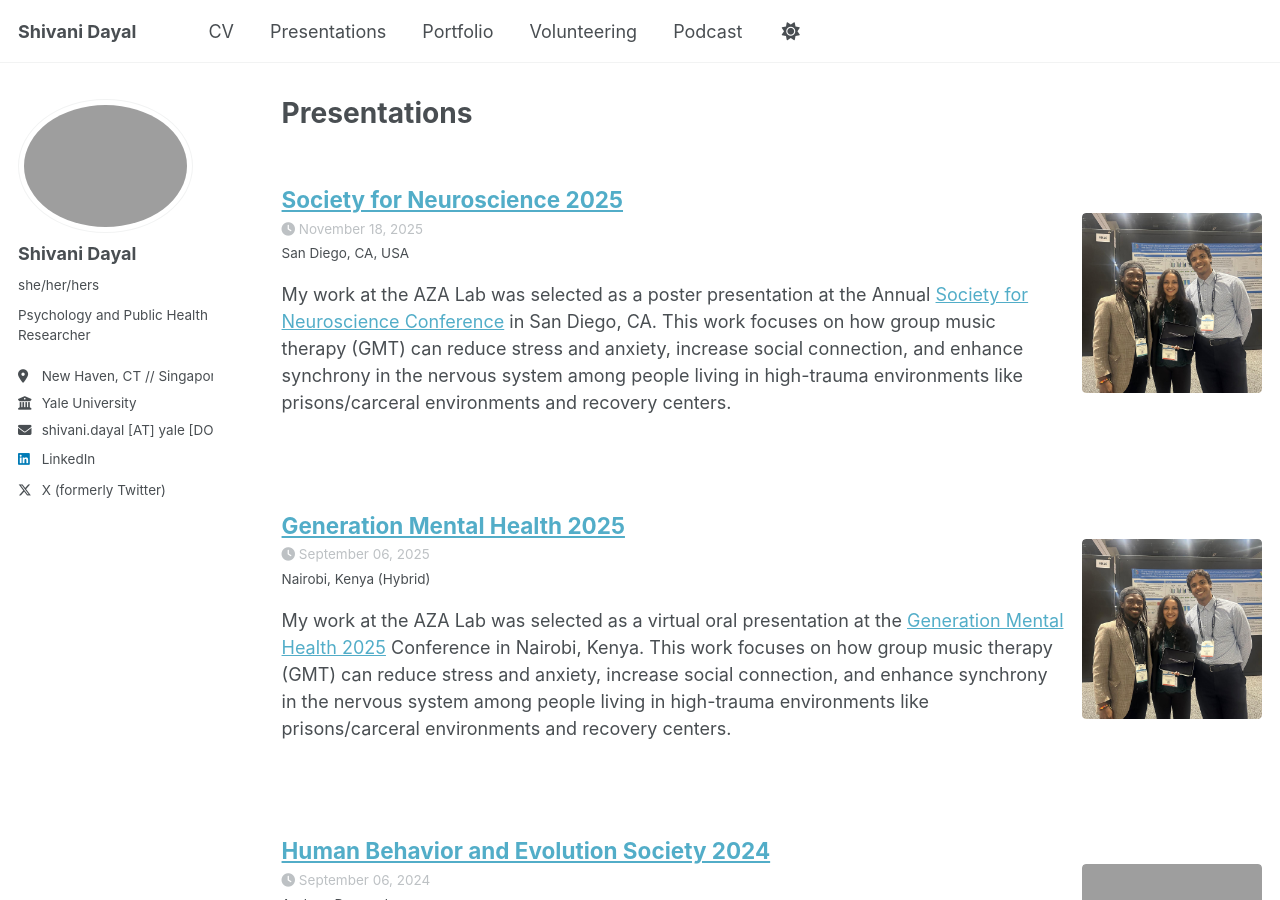
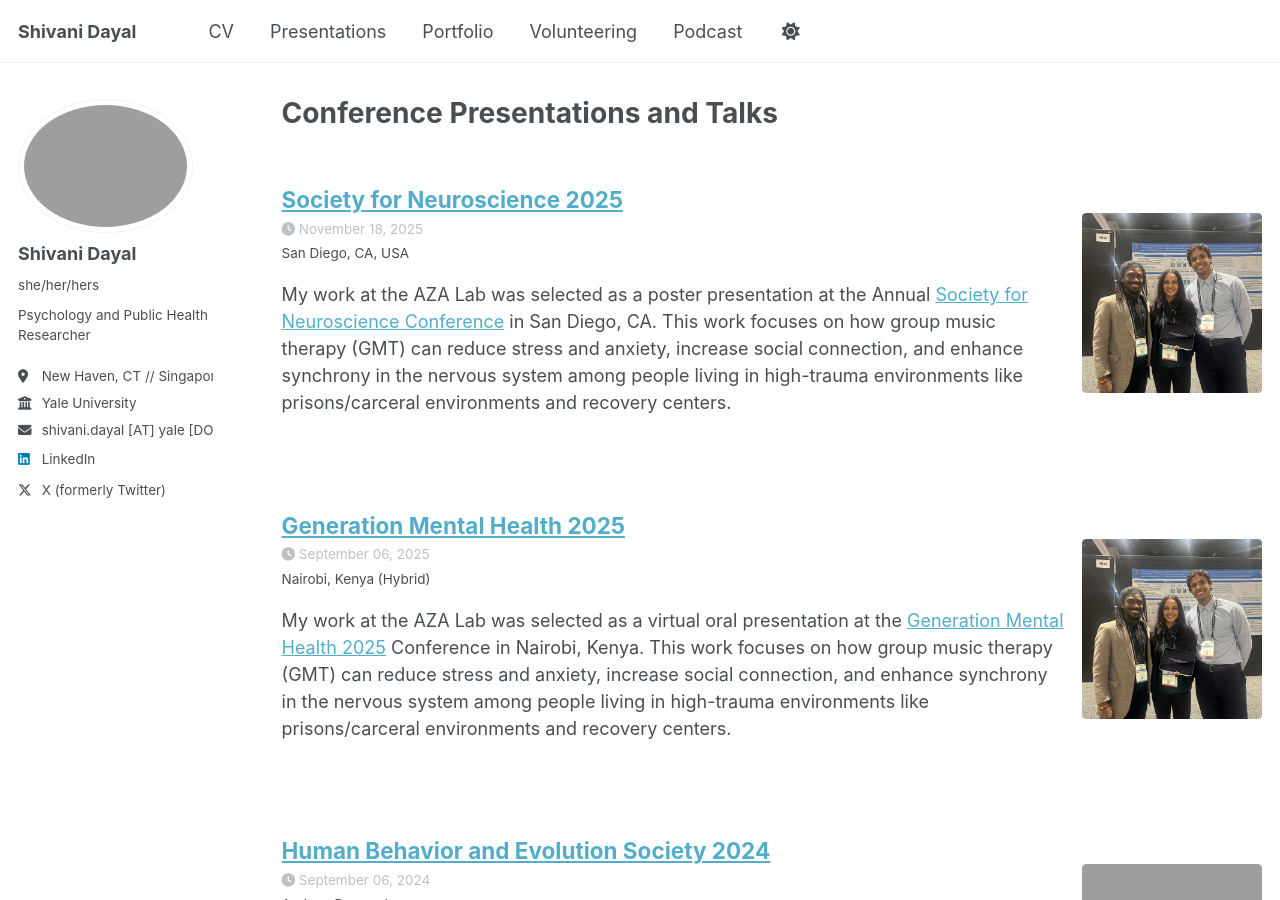
Before and after one commit to sdayal21/sdayal21.github.io, a Jekyll site: the page built from _pages/talks.html, in a window 1280 px wide and 900 px high. Built offline with Jekyll 4.4.1, drawn with Linux system fonts in a browser that asks for light colours; a script that is not in the unit is left out.

Commit message:
typo fixes

```diff
--- a/_pages/talks.html
+++ b/_pages/talks.html
@@ -1,6 +1,6 @@
 ---
 layout: archive
-title: "Presentations"
+title: "Conference Presentations and Talks"
 permalink: /talks/
 author_profile: true
 ---
```
Also changed, not shown: _pages/cv.md (+0 -1 lines), _portfolio/weliftus.md (+1 -1 lines).
